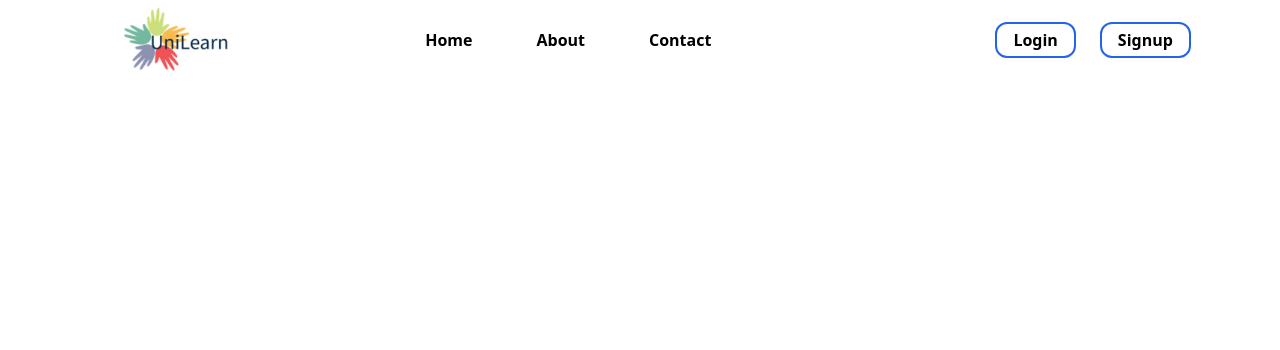
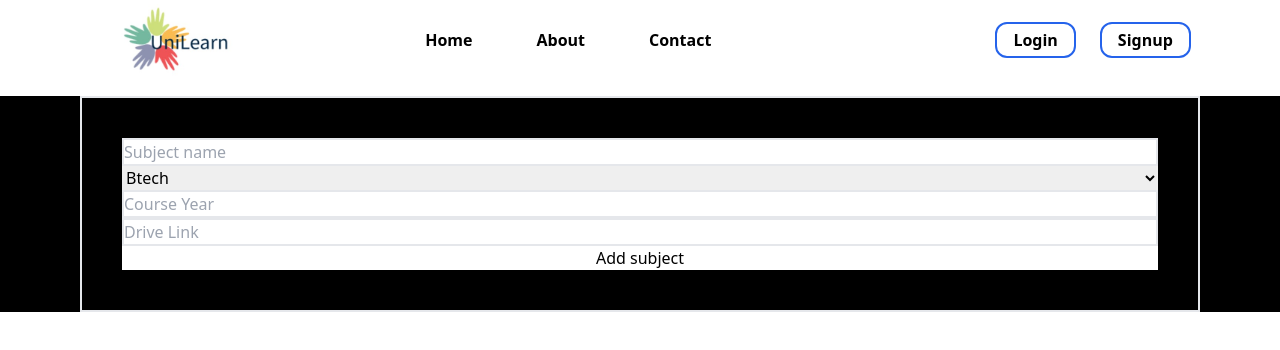
Before and after one commit to mank-423/UniLearn, a React (Create React App) app: page /admin in a window 1280 px wide. Shown: the top 350 px of the page. Built offline with nearby package versions, Linux system fonts and the light colour scheme.

Commit message:
Working with admin and profile

```diff
--- a/src/App.js
+++ b/src/App.js
@@ -7,6 +7,7 @@ import Subject from './Pages/Subject'
 import Navbar from './components/Navbar'
 import About from './Pages/About'
 import Admin from './Pages/Admin'
+import Profile from './Pages/Profile'
 
 export default function App() {
 
@@ -23,6 +24,7 @@ export default function App() {
             <Route path='/register' element={<Register />} />
             <Route path='/subjects' element={<Subject />} />
             <Route path='/admin' element={<Admin />} />
+            <Route path='/profile' element={<Profile />} />
           </Routes>
         </BrowserRouter>
       </>
--- a/src/Pages/Admin.jsx
+++ b/src/Pages/Admin.jsx
@@ -1,11 +1,72 @@
-import React from 'react'
+import React, { useState } from 'react'
 
 const Admin = () => {
-  return (
-    <div>
 
-    </div>
-  )
+    const [subjectName, setSubjectName] = useState('');
+    const [courseName, setCourseName] = useState('BTech');
+    const [courseYear, setCourseYear] = useState(0);
+    const [driveLink, setDriveLink] = useState('');
+
+    const addSubject = async (e) => {
+        e.preventDefault();
+
+        try {
+            const response = await fetch("http://localhost:5000/api/admin", {
+                method: 'POST',
+                headers: {
+                    'Content-Type': 'application/json'
+                },
+                body: JSON.stringify({
+                    subjectName,
+                    courseName,
+                    courseYear,
+                    driveLink
+                })
+            });
+
+            const data = await response.json();
+
+            if (data.status === "ok") {
+                alert("Subject added");
+            } else {
+                alert("Failed to add subject");
+            }
+        } catch (error) {
+            console.log("Error occured", error);
+        }
+    }
+
+    return (
+        <div className='bg-black mt-24 px-20'>
+
+            <form action="" className='flex flex-col p-10 border-2'>
+                <input type="text" name="" id="" placeholder='Subject name' onChange={(e) => setSubjectName(e.target.value)} className='border-2' />
+
+                {/* <input type="text" name="" id="" placeholder='Course name' onChange={(e) => setCourseName(e.target.value)} className='border-2' /> */}
+                <select onChange={(e) => setCourseName(e.target.value)}>
+                    <option value="Bech">Btech</option>
+                    <option value="BCA">BCA</option>
+                </select>
+
+                <input
+                    type="number"
+                    name=""
+                    id=""
+                    placeholder='Course Year'
+                    onChange={(e) => setCourseYear(e.target.value)}
+                    className='border-2'
+                    min = "1"
+                    max={courseName === "BTech" ? 4 : courseName === "BCA" ? 3 : undefined}
+                />
+
+
+
+                <input type="text" name="" id="" placeholder='Drive Link' onChange={(e) => setDriveLink(e.target.value)} className='border-2' />
+
+                <input type="submit" value="Add subject" className='bg-white' onClick={addSubject} />
+            </form>
+        </div>
+    )
 }
 
 export default Admin
--- /dev/null
+++ b/src/Pages/Profile.jsx
@@ -0,0 +1,50 @@
+import React, { useEffect, useState } from 'react'
+
+
+const Profile = () => {
+
+    const [userData, setUserData] = useState();
+
+    const getUserData = async () => {
+        const username = localStorage.getItem('username');
+        try {
+            const response = await fetch(`http://localhost:5000/api/login/${username}`);
+            const userData = await response.json();
+            console.log(userData);
+
+            setUserData(userData);
+
+        } catch (error) {
+            console.error('Error fetching user data:', error);
+        }
+    }
+
+
+    useEffect(() => {
+        getUserData();
+    }, []);
+
+    return (
+        <div>
+            {/* {console.log(userData.user)} */}
+
+            {userData
+            ?
+                (
+            <div className='flex justify-center items-center font-lg mt-24 flex-col'>
+                <h1>Name: {userData.user.name} </h1>
+                <h1>Username: {userData.user.username} </h1>
+                <h1>Email: {userData.user.email} </h1>
+                <h1>Course: {userData.user.course} </h1>
+                <h1>Year: {userData.user.year} </h1>
+            </div>
+            )
+            :
+            (
+                <p>Loading...</p>
+            )}
+        </div>
+    )
+}
+
+export default Profile
--- a/src/components/Navbar.jsx
+++ b/src/components/Navbar.jsx
@@ -111,11 +111,13 @@ const Navbar = () => {
                 (
                   <div className='flex'>
 
+                    <Link to='/profile'>
                       <div
                         className='border-2 border-black rounded-full text-white font-extrabold bg-red py-3 px-5'
                         style={{ backgroundColor: randomColor }}>
                         {login[0].toUpperCase()}
                       </div>
+                    </Link>
 
                     <div className='flex justify-center items-center'>
                       <button
@@ -169,11 +171,13 @@ const Navbar = () => {
                   ?
                   (
                     <div className='flex'>
+                      <Link to='/profile'>
                         <div
-                        className='border-2 border-black rounded-full text-white font-extrabold bg-red py-3 px-4'
+                          className='border-2 border-black rounded-full text-white font-extrabold bg-red py-3 px-5'
                           style={{ backgroundColor: randomColor }}>
                           {login[0].toUpperCase()}
                         </div>
+                      </Link>
 
                       <button
                         className='text-md mx-3 px-4 py-1 border-2 border-blue-600 bg-transparent rounded-xl transition duration-300 ease-in-out hover:rounded-md hover:bg-blue-600 hover:text-white'
```
Also changed, not shown: 2 other files (tests, documents, lock files or other folders). Lines whose indentation alone changed are shown as unchanged.
